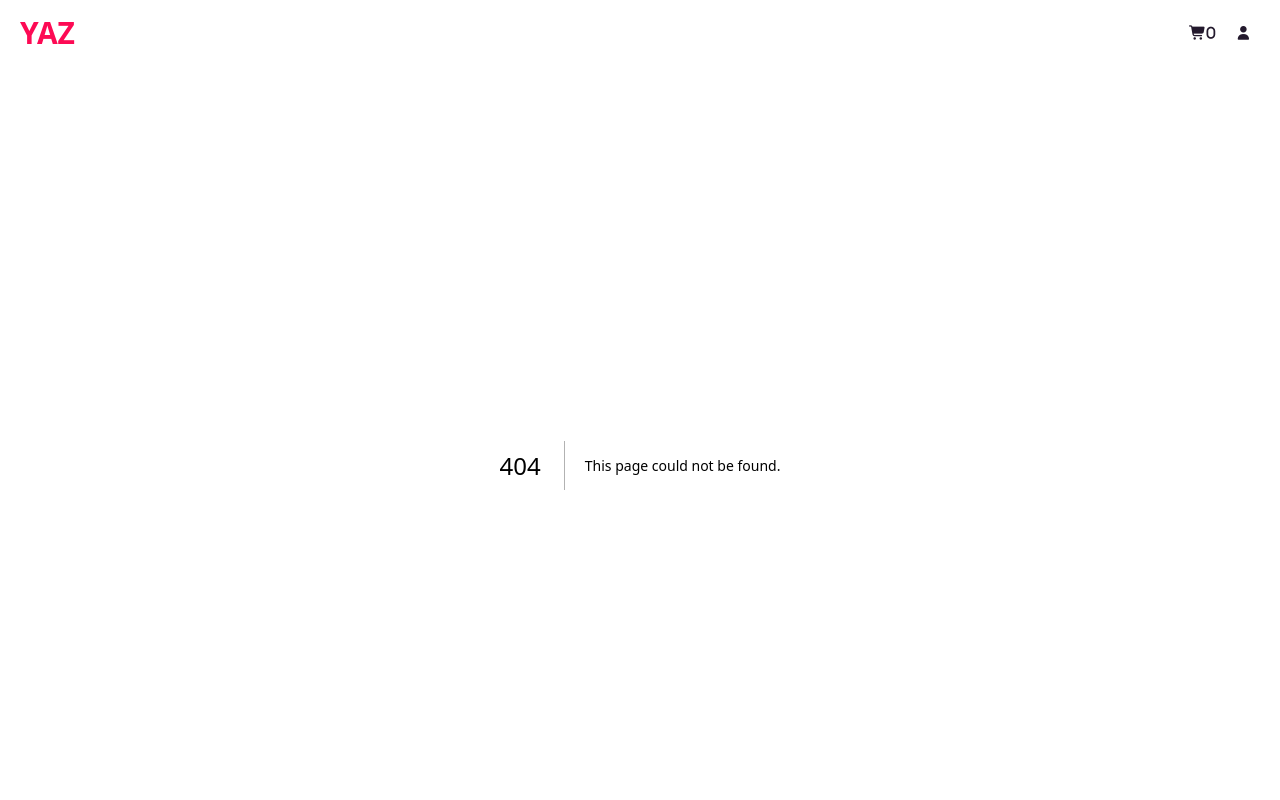
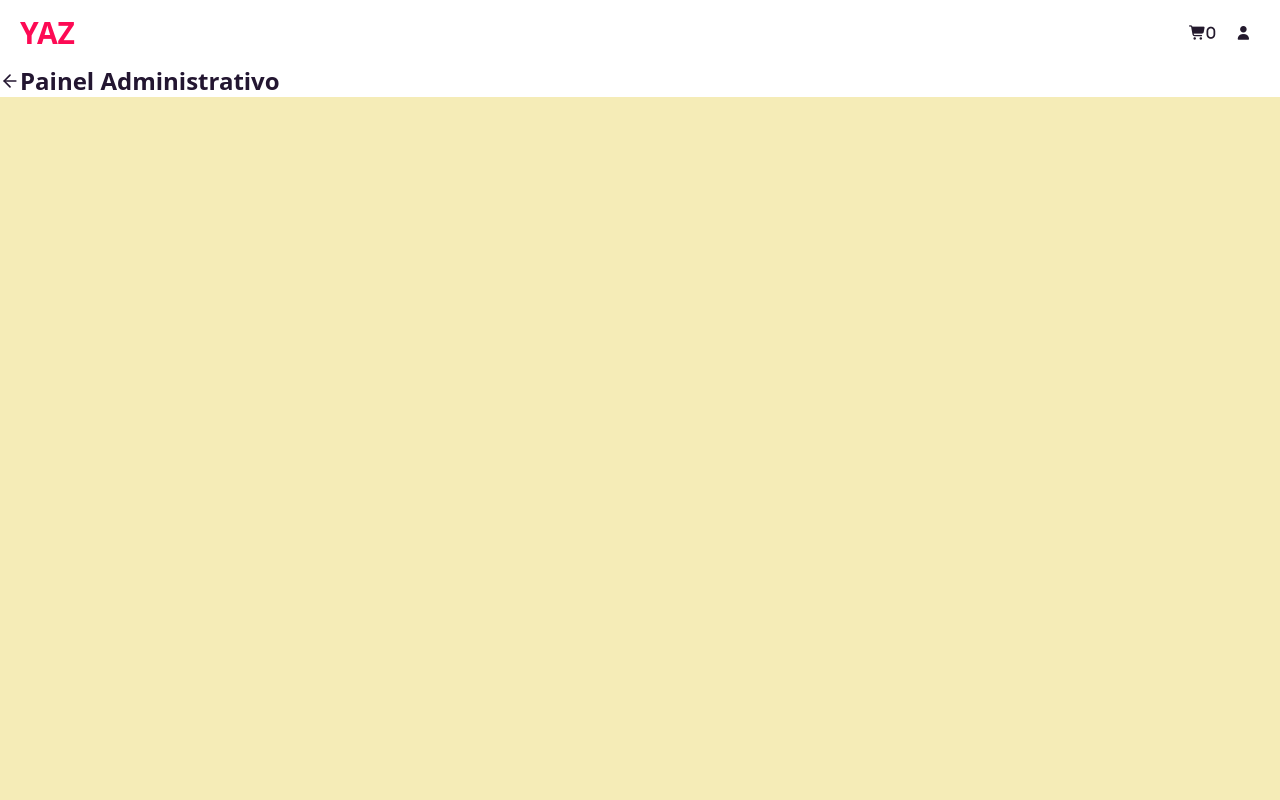
Before and after one commit to yaslazarim/yaz-ecommerce, a Next.js app: page /admin in a window 1280 px wide. Before the commit this address had no page. Shown: the top 800 px of the page. Built offline with nearby package versions, Linux system fonts and the light colour scheme.

Commit message:
Create Admin Page

```diff
--- /dev/null
+++ b/src/app/(shop)/layout.tsx
@@ -0,0 +1,15 @@
+import Header from "../../components/Header";
+import Footer from "../../components/Footer";
+import { CartProvider } from "@/context/CartContext";
+
+export default function ShopLayout({
+  children,
+}: Readonly<{ children: React.ReactNode }>) {
+  return (
+    <CartProvider>
+      <Header />
+      <main className="flex-grow">{children}</main>
+      <Footer />
+    </CartProvider>
+  );
+}
--- /dev/null
+++ b/src/app/(shop)/page.tsx
@@ -0,0 +1,9 @@
+import ProductGrid from "../../components/ProductGrid";
+
+export default function ShowCase() {
+  return (
+    <section className="flex bg-[#f5ecb7]">
+      <ProductGrid />
+    </section>
+  );
+}
--- /dev/null
+++ b/src/app/admin/layout.tsx
@@ -0,0 +1,11 @@
+
+export default function AdminLayout({ children }: { children: React.ReactNode }) {
+  return (
+    <div className="admin-container">
+      <main className="bg-[#f5ecb7] min-h-screen">
+        {children}
+      </main>
+
+    </div>
+  );
+}
--- /dev/null
+++ b/src/app/admin/page.tsx
@@ -0,0 +1,20 @@
+"use client";
+
+import { getProducts } from "@/components/ProductGrid";
+import { ArrowLeft } from "lucide-react";
+import Link from "next/link";
+
+
+export default function AdmPage() {
+    return(
+        <header className="bg-white">
+            <div className="flex items-center text-[#231631]">
+                <Link href="/">
+                    <ArrowLeft className="h-5 w-5" />
+                </Link>
+                <p className="font-bold text-2xl">Painel Administrativo</p>
+
+            </div>
+        </header>
+    )
+}
```
